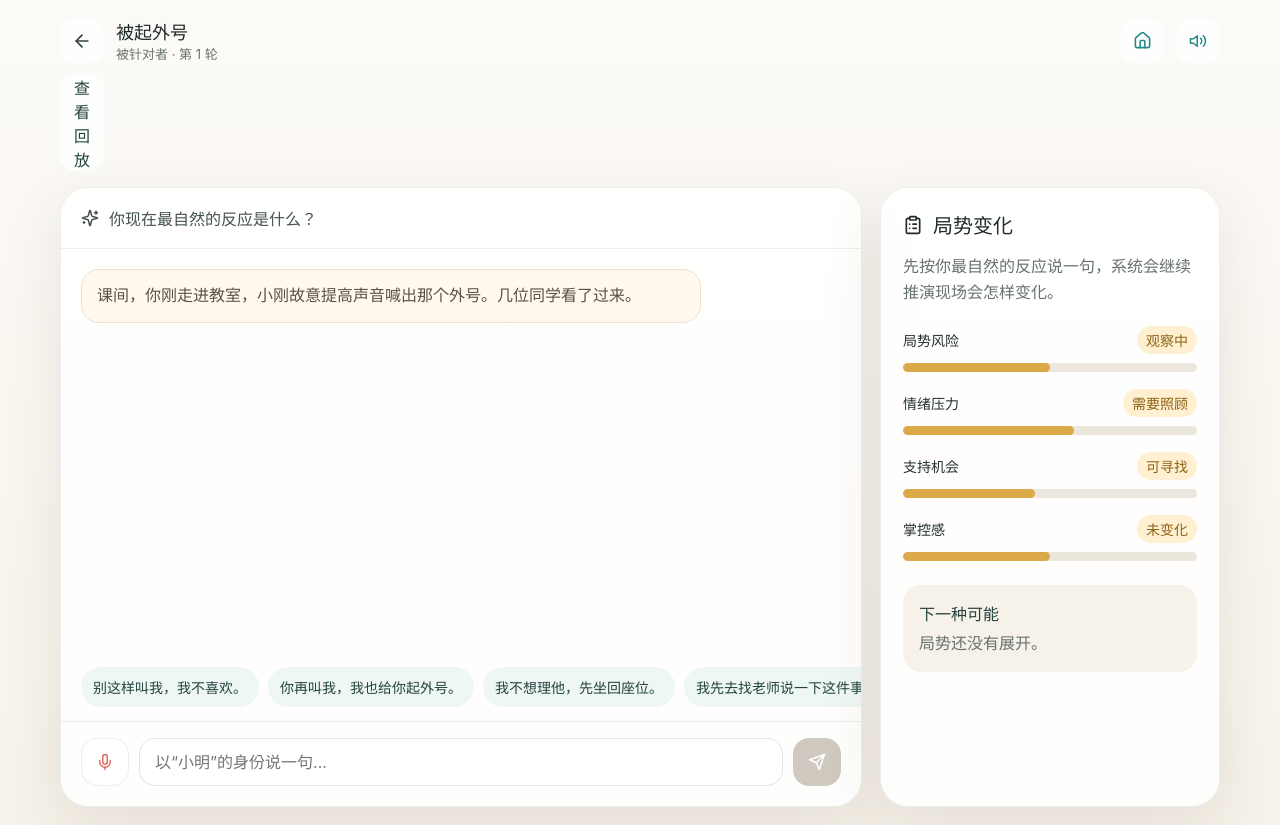
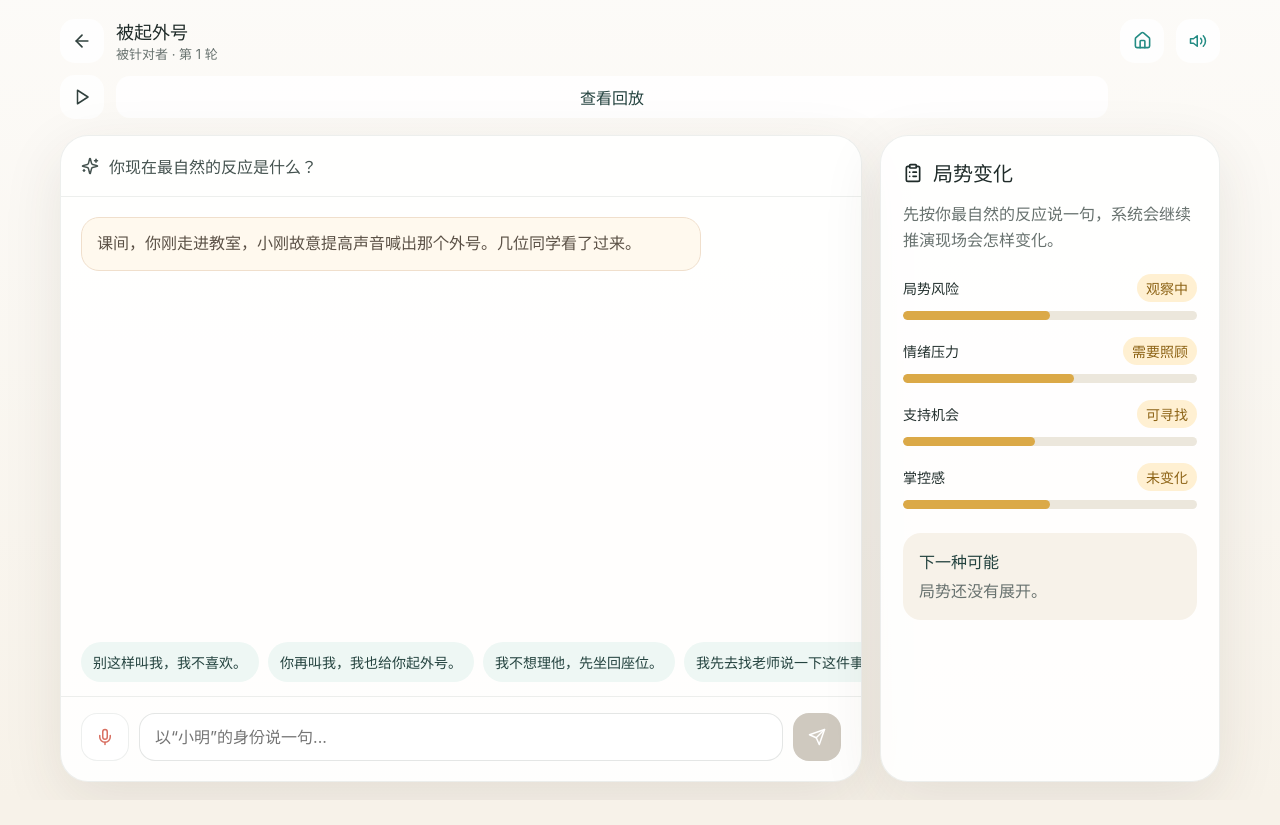
Before and after one commit to CloudHao-Yang/bully-prevention-app, a React (Vite) app in the folder frontend-app/: page / in a window 1280 px wide. Both pictures are taken after a click on the button "这只是玩笑吗？你会怎么回应？". After the commit the page ends 800 px from the top, so only its background shows below. Built offline with nearby package versions, Linux system fonts and the light colour scheme.

Commit message:
feat: 完善项目
Co-authored-by: traeagent <traeagent@users.noreply.github.com>

```diff
--- a/frontend-app/src/App.jsx
+++ b/frontend-app/src/App.jsx
@@ -11,6 +11,7 @@ import {
   Mic,
   MicOff,
   PenLine,
+  Play,
   RefreshCcw,
   Send,
   Shield,
@@ -22,7 +23,7 @@ import {
 import { HOME_IMAGES } from './homeAssets';
 import { generateScenarioFromStory } from './scenarioGenerator';
 import { generatePracticeBeat } from './practiceGenerator';
-import { createSpeechRecognizer, speak, stopSpeaking } from './voice';
+import { createSpeechRecognizer, speak, speakCloud, stopSpeaking } from './voice';
 import './App.css';
 
 const VIEW = {
@@ -526,6 +527,7 @@ export default function App() {
             start: startVoice,
             stop: stopVoice,
             supported: Boolean(window.SpeechRecognition || window.webkitSpeechRecognition),
+            speakCloud,
           }}
         />
       )}
@@ -770,6 +772,7 @@ function PracticeView({
   const voiceSupported = voice?.supported;
   const VoiceIcon = voiceSupported ? (voice?.isListening ? MicOff : Mic) : MicOff;
   const SpeakerIcon = voice?.enabled ? Volume2 : VolumeX;
+  const [ttsTestStatus, setTtsTestStatus] = useState('');
 
   return (
     <section className="practice-screen">
@@ -792,6 +795,29 @@ function PracticeView({
           type="button"
         >
           <SpeakerIcon size={18} />
+        </button>
+        <button
+          className="icon-btn tts-test-btn"
+          aria-label="测试语音播报"
+          disabled={!voice?.speakCloud}
+          onClick={async () => {
+            const candidate =
+              input.trim() ||
+              [...messages].reverse().find((item) => item?.type === 'npc' && item?.text)?.text ||
+              scenario.opening ||
+              scenario.prompt;
+            setTtsTestStatus('TTS 测试中...');
+            try {
+              await voice?.speakCloud?.(candidate);
+              setTtsTestStatus('TTS 测试成功');
+            } catch (error) {
+              const message = typeof error?.message === 'string' ? error.message : 'TTS 测试失败';
+              setTtsTestStatus(`TTS 测试失败：${message}`);
+            }
+          }}
+          type="button"
+        >
+          <Play size={18} />
         </button>
         <button className="text-btn end-review-btn" onClick={onEnd}>查看回放</button>
       </header>
@@ -829,6 +855,7 @@ function PracticeView({
               {voice?.error ? voice.error : `识别中：${voice.transcript}`}
             </div>
           )}
+          {ttsTestStatus && <div className="voice-status">{ttsTestStatus}</div>}
 
           <div className="reply-suggestions">
             {quickReplies.map((reply) => (
--- a/frontend-app/src/voice.js
+++ b/frontend-app/src/voice.js
@@ -25,8 +25,8 @@ export function getSpeechSynthesis() {
 let audioPlayer = null;
 let audioUrl = null;
 
-async function speakByMiniMaxTts(text) {
-  const response = await fetch('/api/minimax/tts', {
+async function speakByDoubaoTts(text) {
+  const response = await fetch('/api/doubao/tts', {
     method: 'POST',
     headers: { 'content-type': 'application/json' },
     body: JSON.stringify({ text }),
@@ -73,13 +73,20 @@ export function speakText(text, { lang = 'zh-CN', rate = 1, pitch = 1, volume =
   }
 }
 
+export async function speakCloud(text) {
+  const clean = (text || '').trim();
+  if (!clean) return;
+  stopSpeaking();
+  await speakByDoubaoTts(clean);
+}
+
 export async function speak(text, { fallbackToBrowserTts = true } = {}) {
   const clean = (text || '').trim();
   if (!clean) return;
 
   stopSpeaking();
   try {
-    await speakByMiniMaxTts(clean);
+    await speakByDoubaoTts(clean);
   } catch (error) {
     if (fallbackToBrowserTts) {
       speakText(clean);
```
